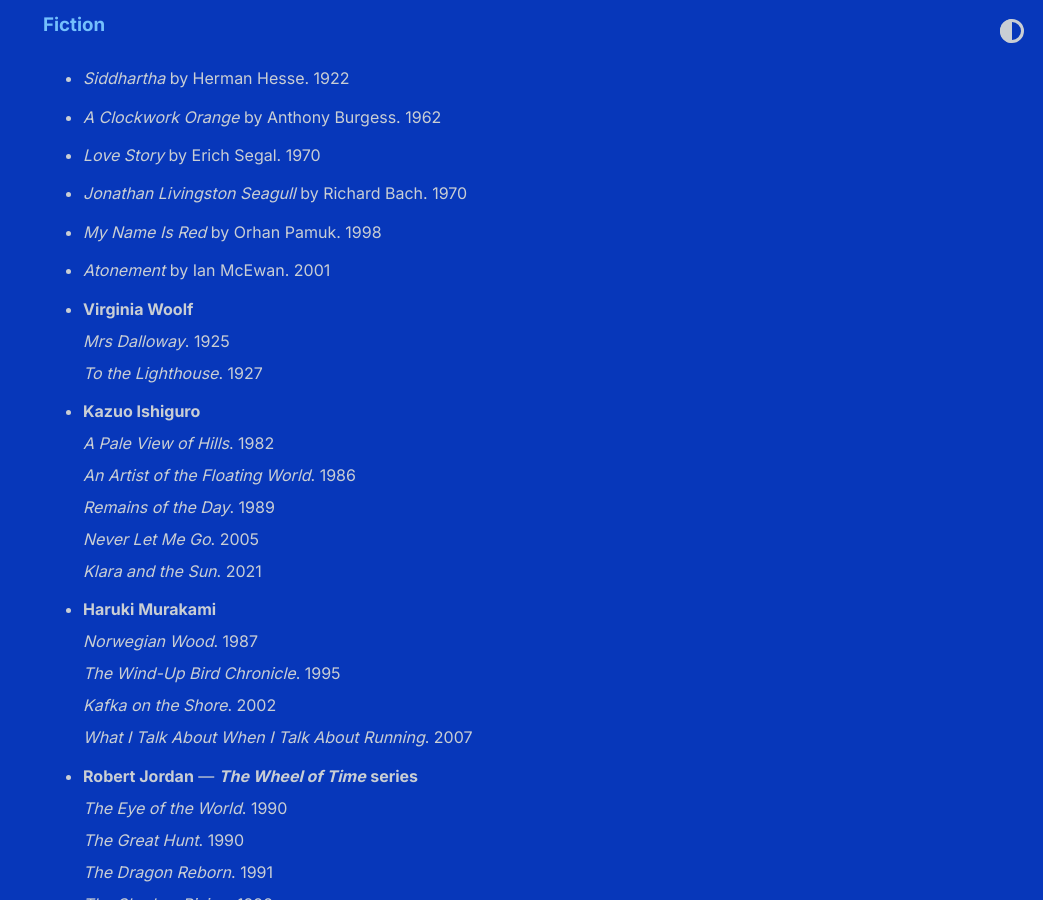
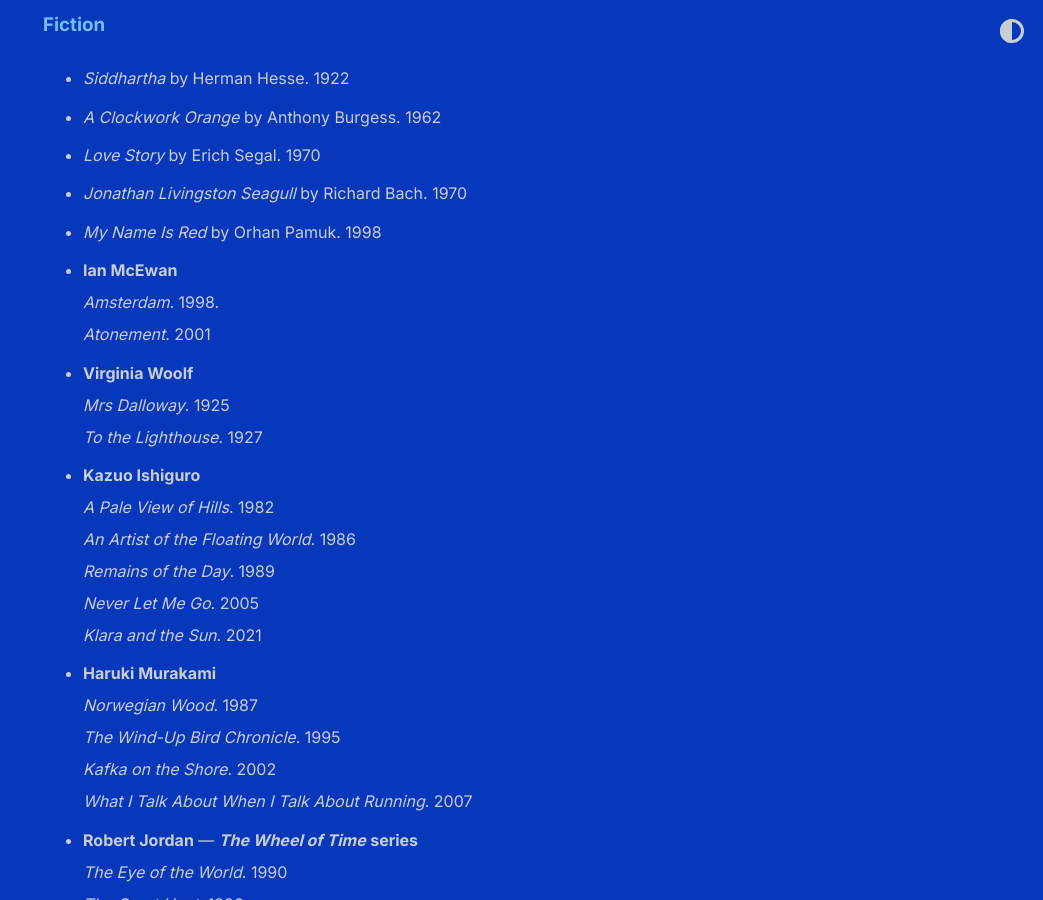
Before and after one commit to shihankanungo/shihankanungo.github.io, a Jekyll site: the page built from books.md, in a window 1280 px wide and 900 px high, scrolled down 858 px. Shown: the whole window, without its empty margins (237-1280 px from the left). Built offline with Jekyll 4.4.1, drawn with Linux system fonts in a browser that asks for light colours.

Commit message:
Update books.md

```diff
--- a/books.md
+++ b/books.md
@@ -16,7 +16,9 @@ These are the books I have read in 2025 (so far!) <br>
 - *Love Story* by Erich Segal. 1970
 - *Jonathan Livingston Seagull* by Richard Bach. 1970
 - *My Name Is Red* by Orhan Pamuk. 1998
-- *Atonement* by Ian McEwan. 2001
+- **Ian McEwan** <br>
+  *Amsterdam*. 1998. <br>
+  *Atonement*. 2001
 - **Virginia Woolf** <br>
   *Mrs Dalloway*. 1925 <br>
   *To the Lighthouse*. 1927
```
